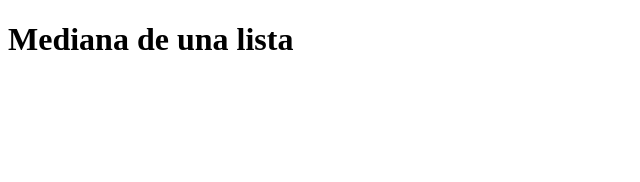
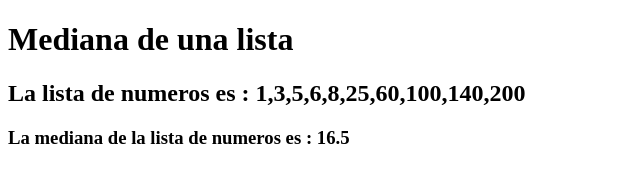
Before and after one commit to ivan-lopez-camus/javascript-practico, a plain HTML site: page mediana/mediana.html in a window 1280 px wide. Shown: the whole page, without its empty margins (0-640 px from the left). Drawn offline with Linux system fonts and the light colour scheme.

Commit message:
agregar en mediana.js

```diff
--- a/mediana/mediana.html
+++ b/mediana/mediana.html
@@ -8,6 +8,7 @@
 </head>
 <body>
     <h1>Mediana de una lista</h1>
+    <div id="block"></div>
     <script src="./mediana.js"></script>
 </body>
 </html>
--- a/mediana/mediana.js
+++ b/mediana/mediana.js
@@ -34,3 +34,7 @@ if(esPar(lista1.length)){
 else{
     mediana= lista1[mitadLista1];
 }
+
+bloque= document.getElementById("block");
+bloque.innerHTML = `<h2>La lista de numeros es : ${lista1}</h2>
+<h3>La mediana de la lista de numeros es : ${mediana}</h3>`;
```
